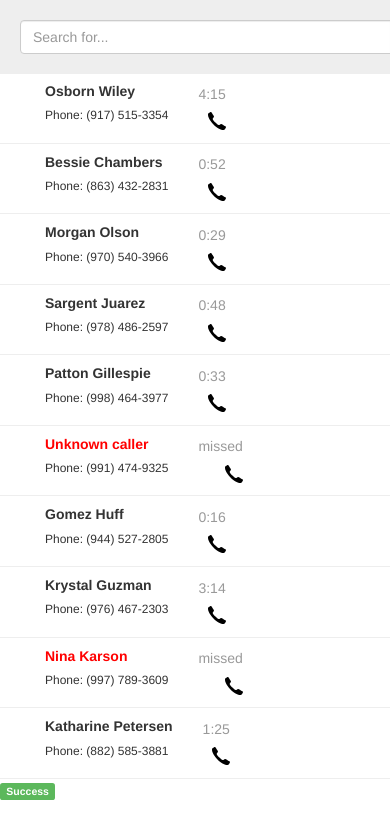
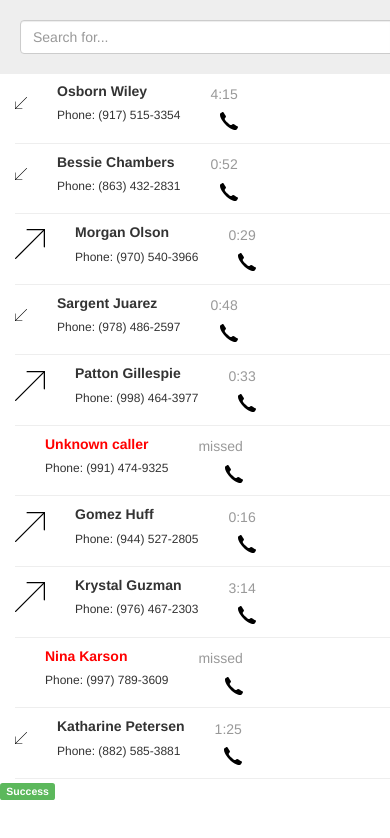
Before and after one commit to monosolar/call-list-js-angular-bootstrap, a plain HTML site: page src/index.html in a window 390 px wide. Shown: the top 838 px of the page. Drawn offline with nearby package versions, Linux system fonts and the light colour scheme; some packages are replaced by stand-ins of ours; a script that the page names is missing.

Commit message:
Searching is working

```diff
--- a/src/index.html
+++ b/src/index.html
@@ -8,7 +8,6 @@
     <script src="../node_modules/angular-filter-master/dist/angular-filter.js"></script>
     <script src="../node_modules/angular-ui-bootstrap/dist/ui-bootstrap.js"></script>
     <script src="./index.js"></script>
-
 
 
 </head>
@@ -23,7 +22,10 @@
 
             <div class="input-group" >
 
-                <input type="text" class="form-control" placeholder="Search for...">
+                <input type="text" class="form-control" data-ng-model="searchText"
+                       data-ng-model-options="{ debounce: 250 }"
+
+                       placeholder="Search for...">
 
                     <span class="input-group-btn">
                         <button type="button" class="btn btn-default">
@@ -46,10 +48,16 @@
 
         <div ng-controller="index" >
 
-            <div ng-repeat="call in callList">
+            <div ng-repeat="call in callList | filter: searchText">
 
-                <div class="row-fluid" style="display: flex; align-items: center;
-                                              vertical-align: bottom">
+                <!--<div class="row-fluid" style="background-color: #AFC3DF">
+                    <div class="col-md-4" style="background-color: #ADFC3F">qwdqwd</div>
+                    <div class="col-md-4" style="background-color: #3AFCDF">qwdqwd</div>
+                    <div class="col-md-4" style="background-color: #FC3ADF">qwdqwd</div>
+                </div>-->
+
+                <div class="row-fluid"
+                     style="display: flex; align-items: center ">
 
                     <div class="col-sm-1">
 
@@ -59,13 +67,13 @@
 
                             <div ng-switch-when="0">
                                 <img src="./img/diagonal-arrow_up.svg"
-                                     class="img-responsive"
+                                     class="img-responsive" width="30"
                                      />
                             </div>
 
                             <div ng-switch-when="1">
                                 <img src="./img/diagonal-arrow_down.svg"
-                                     class="img-responsive"
+                                     class="img-responsive" width="12"
                                      />
                             </div>
 
@@ -86,6 +94,8 @@
                             </div>
 
                             <h6>Phone: {{ call.number }}</h6>
+
+
                         </div>
                     </div>
 
@@ -111,10 +121,13 @@
 
                     </div>
 
-
                 </div>
 
-                <hr style="border-top: 1px solid #EEEEEE !important; margin-top: 10px; margin-bottom: 1px" />
+                <div class="row-fluid">
+                    <div class="col-md-11 col-md-offset-1">
+                        <hr style="border-top: 1px solid #EEEEEE !important; margin-top: 10px; margin-bottom: 1px" />
+                    </div>
+                </div>
 
             </div>
 
```
Also changed, not shown: src/index.js (+2 -8 lines).
